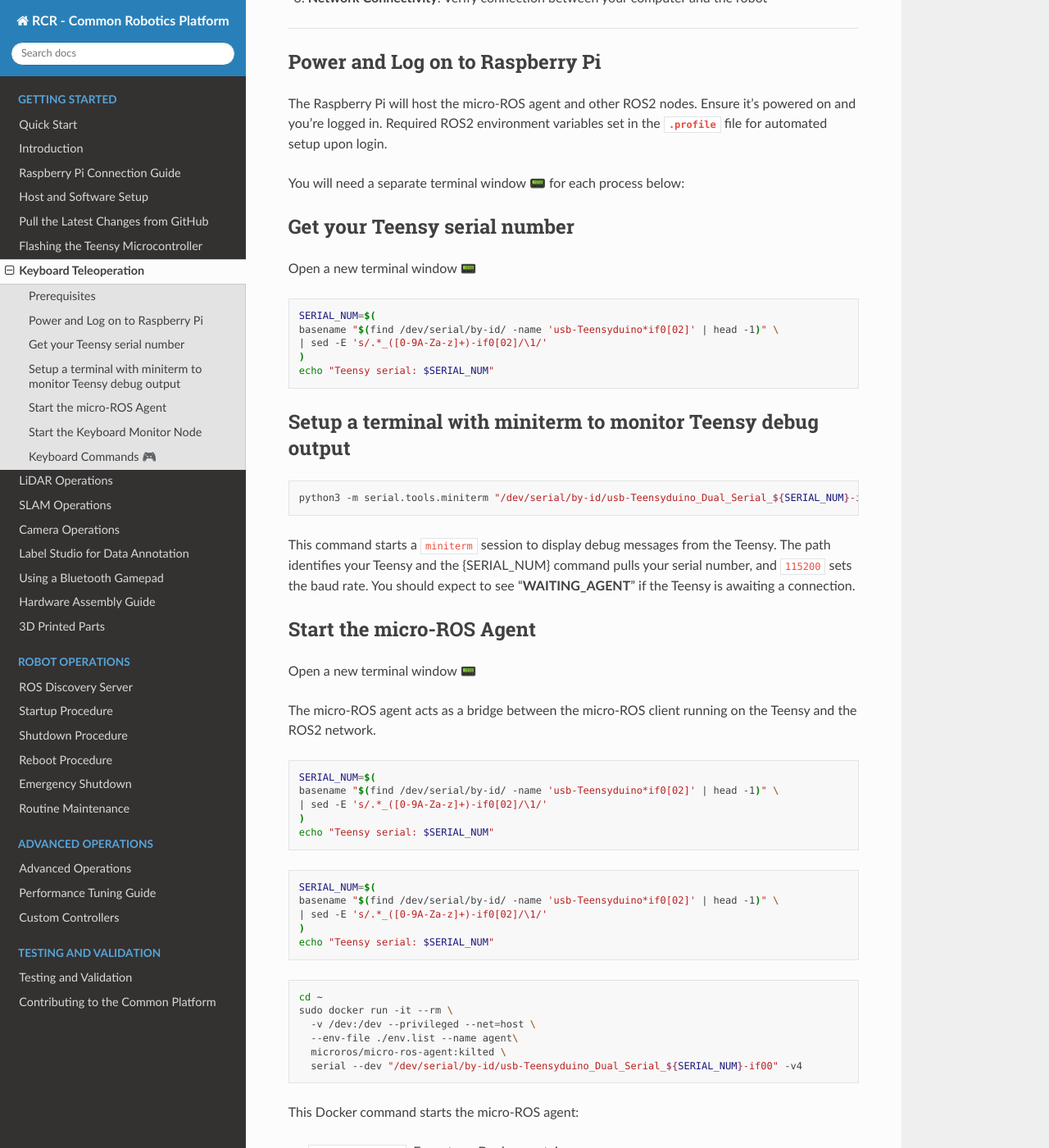
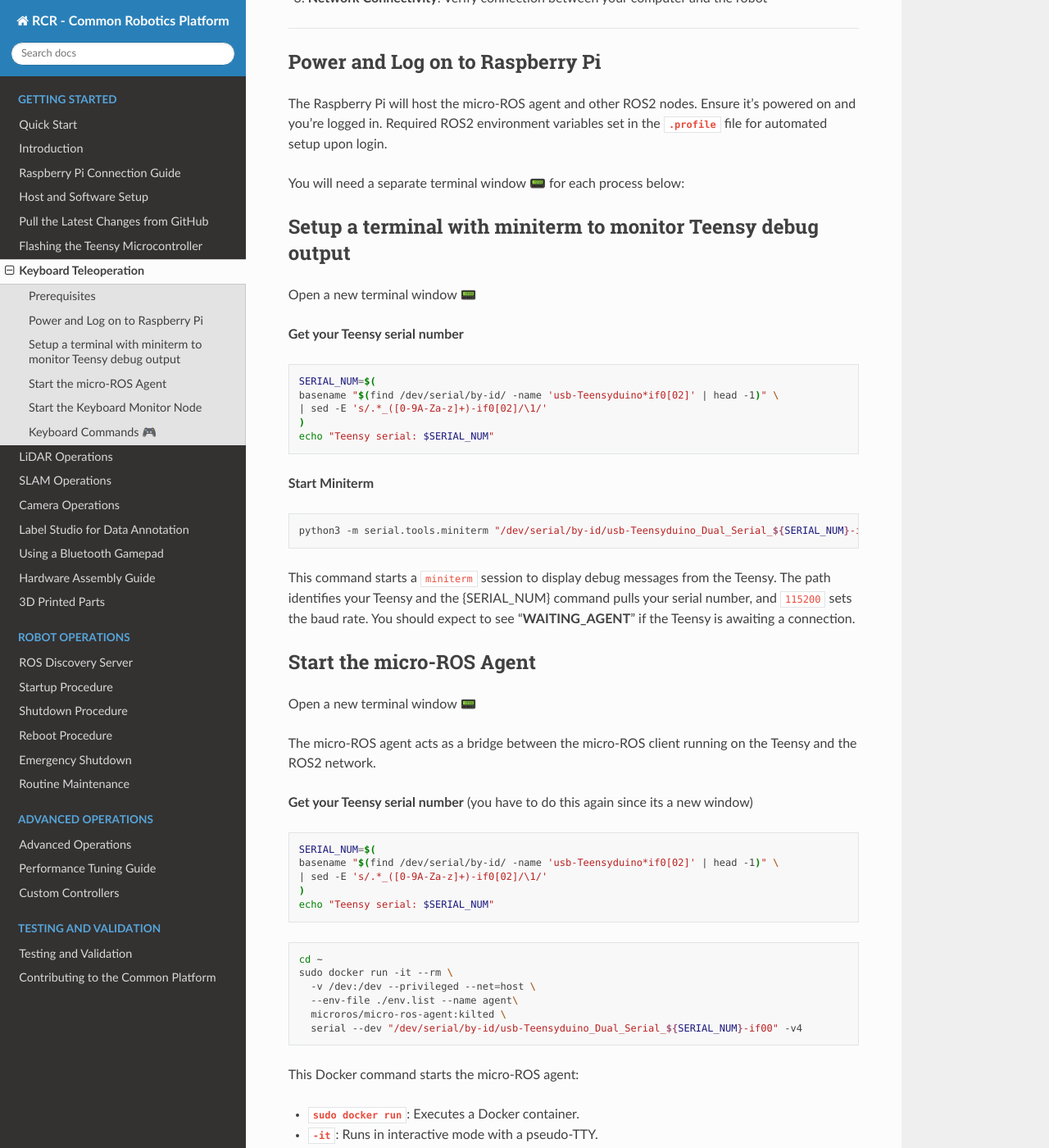
Before and after one commit to RoseCityRobotics/common_platform, a Sphinx documentation site: the page built from docs/source/operations/keyboard_teleoperation.md, in a window 1280 px wide and 1400 px high, scrolled down 423 px. Shown: the whole window at 82% size. Built offline with Sphinx 7.4.7 and the Read the Docs theme 3.1.0, drawn with Linux system fonts in a browser that asks for light colours; pages that are not in the unit, such as notebooks, are missing from menus.

Commit message:
keyboard teleop

````diff
--- a/docs/source/operations/keyboard_teleoperation.md
+++ b/docs/source/operations/keyboard_teleoperation.md
@@ -20,10 +20,11 @@ The Raspberry Pi will host the micro-ROS agent and other ROS2 nodes. Ensure it's
 
 You will need a separate terminal window 📟 for each process below:
 
-## Get your Teensy serial number
+## Setup a terminal with miniterm to monitor Teensy debug output
 
 Open a new terminal window 📟
 
+**Get your Teensy serial number**
 ```bash
 SERIAL_NUM=$(
 basename "$(find /dev/serial/by-id/ -name 'usb-Teensyduino*if0[02]' | head -1)" \
@@ -32,8 +33,7 @@ basename "$(find /dev/serial/by-id/ -name 'usb-Teensyduino*if0[02]' | head -1)"
 echo "Teensy serial: $SERIAL_NUM"
 ```
 
-## Setup a terminal with miniterm to monitor Teensy debug output
-
+**Start Miniterm**
 ```bash
 python3 -m serial.tools.miniterm "/dev/serial/by-id/usb-Teensyduino_Dual_Serial_${SERIAL_NUM}-if02" 115200
 
@@ -47,14 +47,7 @@ Open a new terminal window 📟
 
 The micro-ROS agent acts as a bridge between the micro-ROS client running on the Teensy and the ROS2 network.
 
-```bash
-SERIAL_NUM=$(
-basename "$(find /dev/serial/by-id/ -name 'usb-Teensyduino*if0[02]' | head -1)" \
-| sed -E 's/.*_([0-9A-Za-z]+)-if0[02]/\1/'
-)
-echo "Teensy serial: $SERIAL_NUM"
-```
-
+**Get your Teensy serial number** (you have to do this again since its a new window)
 ```bash
 SERIAL_NUM=$(
 basename "$(find /dev/serial/by-id/ -name 'usb-Teensyduino*if0[02]' | head -1)" \
````
